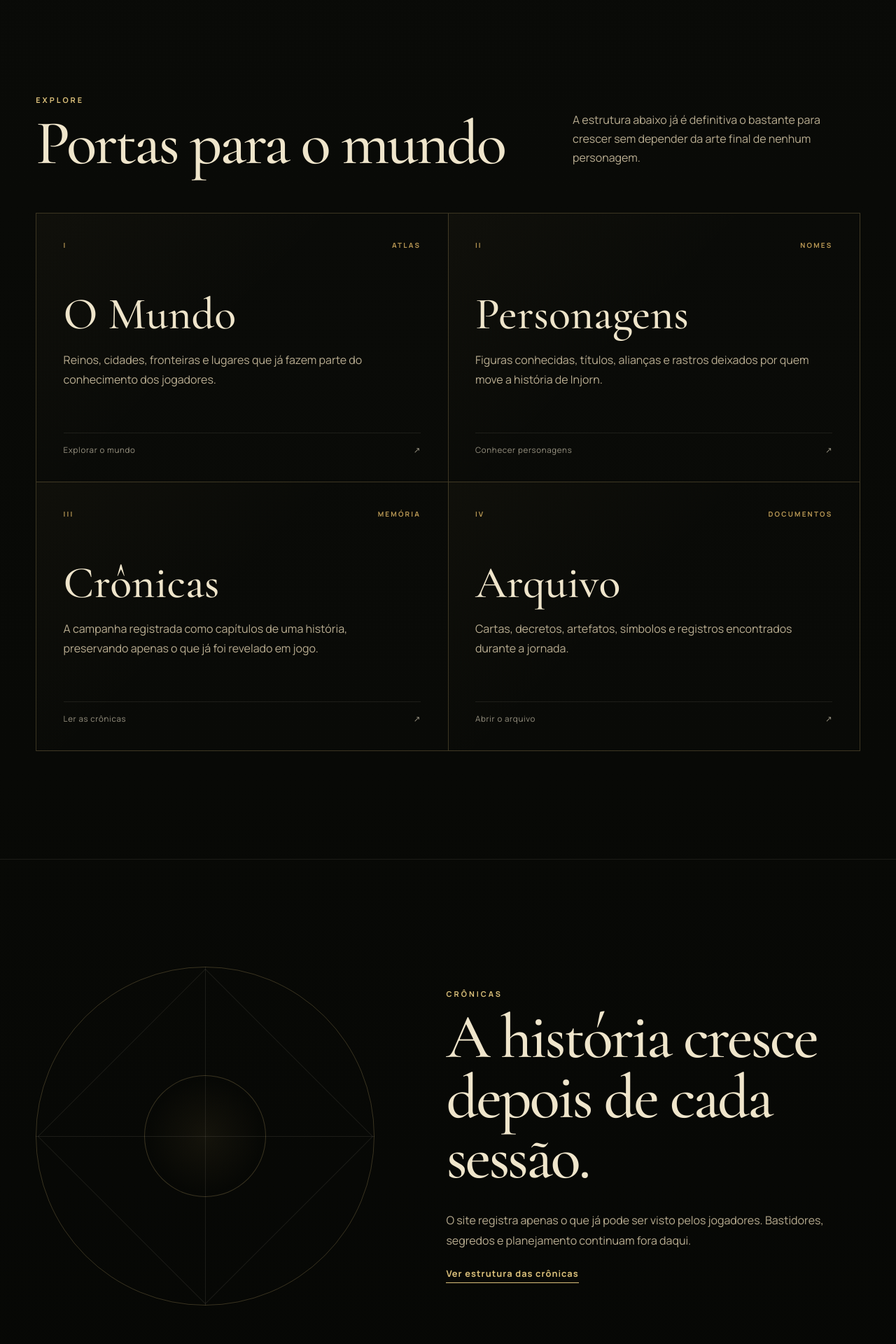
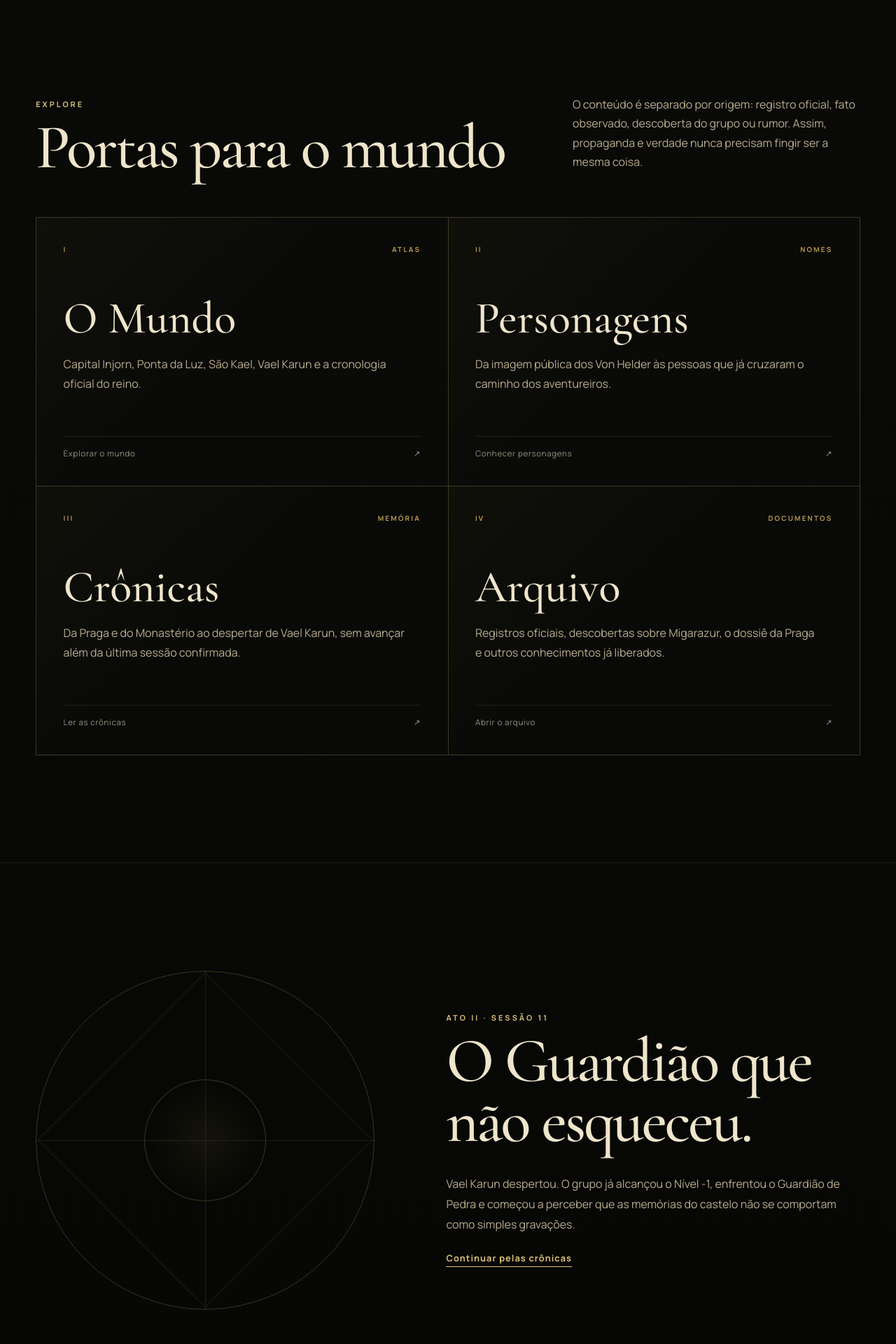
Before and after one commit to krrozino/injorn-web, a Next.js app: page / in a window 1280 px wide. Shown: the part 1340-3260 px from the top of the page at 70% size. Built offline with nearby package versions, Linux system fonts and the light colour scheme.

Commit message:
feat: surface current player knowledge on home

```diff
--- a/src/app/page.tsx
+++ b/src/app/page.tsx
@@ -8,7 +8,7 @@ const portals = [
     index: "I",
     eyebrow: "Atlas",
     title: "O Mundo",
-    text: "Reinos, cidades, fronteiras e lugares que já fazem parte do conhecimento dos jogadores.",
+    text: "Capital Injorn, Ponta da Luz, São Kael, Vael Karun e a cronologia oficial do reino.",
     action: "Explorar o mundo",
   },
   {
@@ -17,7 +17,7 @@ const portals = [
     index: "II",
     eyebrow: "Nomes",
     title: "Personagens",
-    text: "Figuras conhecidas, títulos, alianças e rastros deixados por quem move a história de Injorn.",
+    text: "Da imagem pública dos Von Helder às pessoas que já cruzaram o caminho dos aventureiros.",
     action: "Conhecer personagens",
   },
   {
@@ -26,7 +26,7 @@ const portals = [
     index: "III",
     eyebrow: "Memória",
     title: "Crônicas",
-    text: "A campanha registrada como capítulos de uma história, preservando apenas o que já foi revelado em jogo.",
+    text: "Da Praga e do Monastério ao despertar de Vael Karun, sem avançar além da última sessão confirmada.",
     action: "Ler as crônicas",
   },
   {
@@ -35,7 +35,7 @@ const portals = [
     index: "IV",
     eyebrow: "Documentos",
     title: "Arquivo",
-    text: "Cartas, decretos, artefatos, símbolos e registros encontrados durante a jornada.",
+    text: "Registros oficiais, descobertas sobre Migarazur, o dossiê da Praga e outros conhecimentos já liberados.",
     action: "Abrir o arquivo",
   },
 ];
@@ -96,8 +96,8 @@ export default function Home() {
             <h2>Portas para o mundo</h2>
           </div>
           <p>
-            A estrutura abaixo já é definitiva o bastante para crescer sem depender da arte final de
-            nenhum personagem.
+            O conteúdo é separado por origem: registro oficial, fato observado, descoberta do grupo
+            ou rumor. Assim, propaganda e verdade nunca precisam fingir ser a mesma coisa.
           </p>
         </header>
 
@@ -128,14 +128,14 @@ export default function Home() {
           <span />
         </div>
         <div className="chronicle-feature__content">
-          <p className="kicker">Crônicas</p>
-          <h2 id="chronicle-title">A história cresce depois de cada sessão.</h2>
+          <p className="kicker">Ato II · Sessão 11</p>
+          <h2 id="chronicle-title">O Guardião que não esqueceu.</h2>
           <p>
-            O site registra apenas o que já pode ser visto pelos jogadores. Bastidores, segredos e
-            planejamento continuam fora daqui.
+            Vael Karun despertou. O grupo já alcançou o Nível -1, enfrentou o Guardião de Pedra e
+            começou a perceber que as memórias do castelo não se comportam como simples gravações.
           </p>
           <Link className="text-link text-link--large" href="/cronicas">
-            Ver estrutura das crônicas
+            Continuar pelas crônicas
           </Link>
         </div>
       </section>
```
